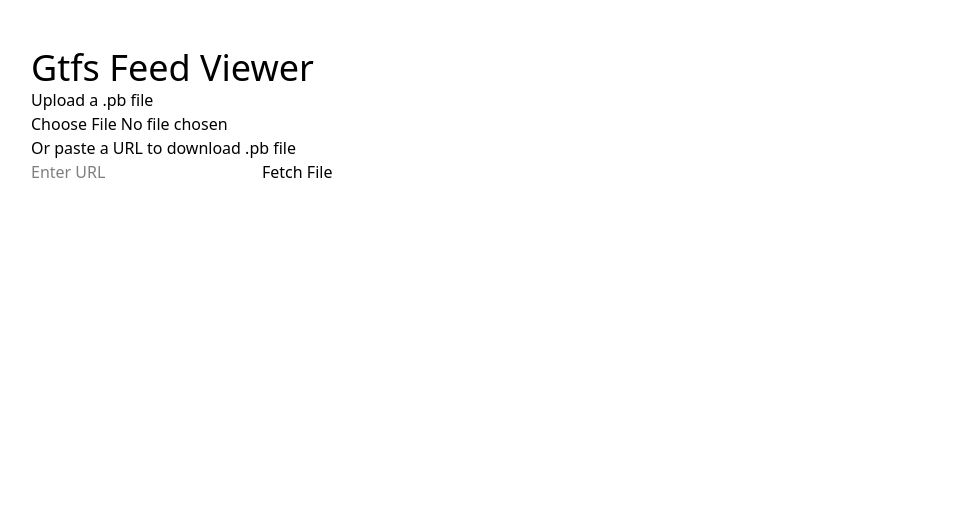
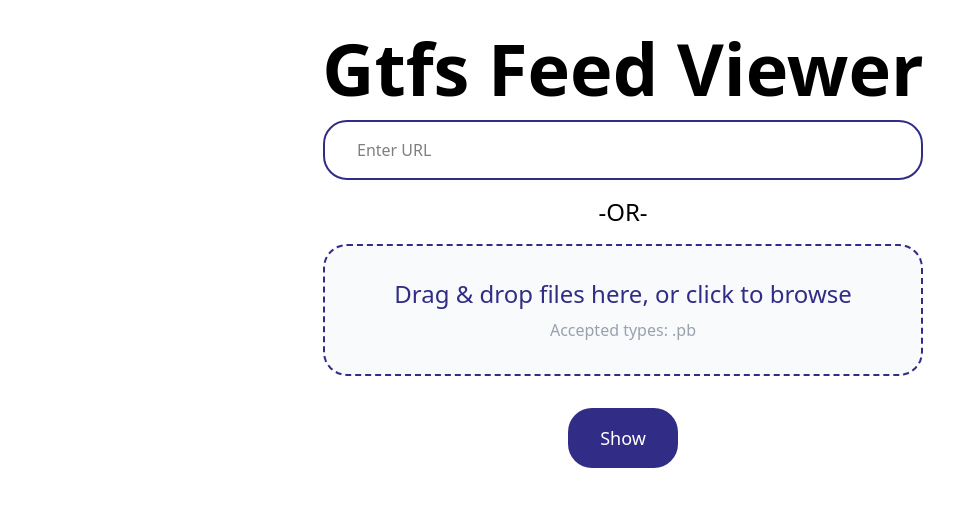
Before and after one commit to sofievd/gtfs-rt-feed-viewer, a Vue app: page / in a window 1280 px wide. Shown: the top 506 px of the page, without its empty margins (17-971 px from the left). Built offline with nearby package versions, Linux system fonts and the light colour scheme.

Commit message:
style changes

```diff
--- a/index.html
+++ b/index.html
@@ -4,7 +4,7 @@
     <meta charset="UTF-8">
     <link rel="icon" href="/favicon.ico">
     <meta name="viewport" content="width=device-width, initial-scale=1.0">
-    <title>Vite App</title>
+      <title>Vite App</title>
   </head>
   <body>
     <div id="app"></div>
--- a/src/App.vue
+++ b/src/App.vue
@@ -1,6 +1,6 @@
 <template>
 
-  <div>
+  <div class="font-sans">
     <GtfsViewer />
   </div>
 
--- a/src/components/GtfsViewer.vue
+++ b/src/components/GtfsViewer.vue
@@ -1,30 +1,25 @@
 <template>
-  <div class="p-4">
+  <div class="flex flex-col items-center">
 
-    <h2 class="text-4xl">Gtfs Feed Viewer</h2>
+    <h2 class="text-7xl pb-4 font-semibold">Gtfs Feed Viewer</h2>
 
-    <h3> Upload a .pb file</h3>
-    <input type="file" @change="handleFileUpload" accept=".pb"/>
-
-    <h3> Or paste a URL to download .pb file</h3>
-    <input type="text" v-model="fileUrl" placeholder="Enter URL"/>
-    <button @click="downloadFile">Fetch File</button>
+    <feed-picker @file-buffer="handleUint8Array"/>
 
 
     <div v-if="feed">
       <div v-for="(entity, index) in feed.entity"
            :key="index"
-           class="border dark:border-gray-500 p-3 mb-3 rounded bg-gray-50"
+           class="border border-indigo-900 rounded-3xl p-3 mb-3 bg-gray-50"
       >
         <div class="flex items-center cursor-pointer"
              @click="toggleEntity(entity.id)">
       <span class="mr-2 text-lg font-sans text-purple-700">
       <FontAwesomeIcon
           :icon="isEntityExpanded(entity.id) ? 'fa-chevron-down' : 'fa-chevron-right'"
-          class="text-purple-700"
+          class="text-indigo-900"
       />
       </span>
-          <p class="font-bold text-gray-800">
+          <p class="font-bold text-gray-800 text-xl">
             Entity ID: {{ entity.id || "(no id)" }}
           </p>
         </div>
@@ -32,62 +27,7 @@
         <div v-if="isEntityExpanded(entity.id)" class="mt-2">
           <tree-node :data="entity"/>
         </div>
-
-        <!--       <p class="font-bold text-lg text-gray-800 mb-2" >
-                 Entity ID: {{ entity.id || "(no id)" }}
-               </p>
-                  <TreeNode :data="entity" />-->
       </div>
-
-      <!--        <template v-for="(value , key) in entity" :key="key" >
-                <div v-if="key !== entity.id">
-                  <span> {{key}}</span>
-                  <template v-if="isObject(value)">
-                    <div>
-                      <template v-for="(subValue, subKey) in value" :key="subKey" >
-                        <span class="font-semibold">{{ subKey }}:</span>
-                        <template v-if="isObject(subValue)">
-                          <div class="ml-4">
-                            <template v-for="(innerValue, innerKey) in subValue" :key="innerKey">
-                              <div>
-                                <span class="font-semibold">{{ innerKey }}:</span> {{ innerValue }}
-                              </div>
-                            </template>
-                          </div>
-                        </template>
-                        <template v-else>
-                          {{ subValue }}
-                        </template>
-                      </template>
-                    </div>
-                  </template>
-                </div>
-
-              </template>
-
-           <div v-if="entity.vehicle" class="border border-gray-600 p-2 mb-2">
-                <p class="font-bold">VehiclePosition</p>
-                <div class="ml-2">
-                  <template v-for="(value, key) in entity.vehicle" :key="key">
-                    <div>
-                      <span class="font-semibold">{{ key }}:</span>
-                      <template v-if="isObject(value)">
-                        <div class="ml-4">
-                          <template v-for="(subValue, subKey) in value" :key="subKey">
-                            <div>
-                              <span class="font-semibold">{{ subKey }}:</span> {{ subValue }}
-                            </div>
-                          </template>
-                        </div>
-                      </template>
-                      <template v-else>
-                        {{ value }}
-                      </template>
-                    </div>
-                  </template>
-                </div>
-              </div>-->
-
     </div>
 
   </div>
@@ -99,14 +39,17 @@
 import root from "/src/assets/gtfs-realtime.js";
 import TreeNode from "@/components/TreeNode.vue";
 import {FontAwesomeIcon} from "@fortawesome/vue-fontawesome";
+import FeedPicker from "@/components/FeedPicker.vue";
 
 export default {
   name: "GtfsViewer",
-  components: {FontAwesomeIcon, TreeNode},
+  components: {FontAwesomeIcon, TreeNode, FeedPicker},
   data() {
     return {
       feed: null,
       fileUrl: "",
+      fileName: "",
+      statusMessage: "",
       expandedEntities: {}
     }
   },
@@ -116,32 +59,44 @@ export default {
       const file = event.target.files[0];
       if (!file) return;
 
-       /* const arrayBuffer = await file.arrayBuffer();
-        const uint8Array = new Uint8Array(arrayBuffer);
-        this.decodeProtobuf(uint8Array);*/
+      this.fileName = file.name;
 
       const reader = new FileReader();
-      reader.onload = async(e) => {
+      reader.onload = async (e) => {
         const arrayBuffer = e.target.result;
         const uint8Array = new Uint8Array(arrayBuffer);
-         this.decodeProtobuf(uint8Array);
+        this.decodeProtobuf(uint8Array);
       }
       reader.readAsArrayBuffer(file);
 
     },
     async downloadFile() {
-      if(!this.fileUrl) return alert("Please paste a URL!");
-      try{
+      if (!this.fileUrl){
+        this.statusMessage = "Please paste a URL!"
+        return;
+      }
+
+      try {
+        new URL(this.fileUrl); // Will throw if invalid
+      } catch (_) {
+        this.statusMessage = "Invalid URL format!";
+        return;
+      }
+
+      try {
+        this.statusMessage = "Downloading file..."
         const response = await fetch(this.fileUrl)
-        if(!response.ok) throw new Error("Failed to download file");
+        if (!response.ok) throw new Error("Failed to download file");
 
         const blob = await response.blob();
         const arrayBuffer = await blob.arrayBuffer();
         const uint8Array = new Uint8Array(arrayBuffer);
+        this.statusMessage = " File downloaded successfully!"
         this.decodeProtobuf(uint8Array);
 
       } catch (error) {
         console.log(error);
+        this.statusMessage = "Error downloading file."
       }
     },
     toggleEntity(id) {
@@ -163,6 +118,11 @@ export default {
       } catch (error) {
         console.log(error);
       }
+    },
+    handleUint8Array(uint8Array) {
+      console.log("received file buffer: ", uint8Array);
+
+      this.decodeProtobuf(uint8Array);
     }
   }
 }
--- a/src/components/TreeNode.vue
+++ b/src/components/TreeNode.vue
@@ -4,18 +4,20 @@
       <!-- Toggleable key if it's expandable -->
       <div
           v-if="isExpandable(value)"
-          class="cursor-pointer select-none font-semibold text-blue-600"
+          class="cursor-pointer select-none font-bold text-xl"
           @click="toggleNode(key)"
       >
-        <FontAwesomeIcon
-        :icon="isExpanded(key) ? 'fa-chevron-down' : 'fa-chevron-right'" />
+        <span class="text-indigo-900">
+           <FontAwesomeIcon
+               :icon="isExpanded(key) ? 'fa-chevron-down' : 'fa-chevron-right'" />
+        </span>
         {{ key }}
       </div>
 
       <!-- Simple key:value if not expandable -->
       <div v-else class="ml-4">
-        <span class="font-semibold">{{ key }}:</span>
-        <span class="text-gray-700"> {{ value }}</span>
+        <span class="text-lg font-bold text-indigo-800">{{ key }}: </span>
+        <span class="text-lg text-gray-900"> {{ value }}</span>
       </div>
 
       <!-- Nested expandable content -->
```
